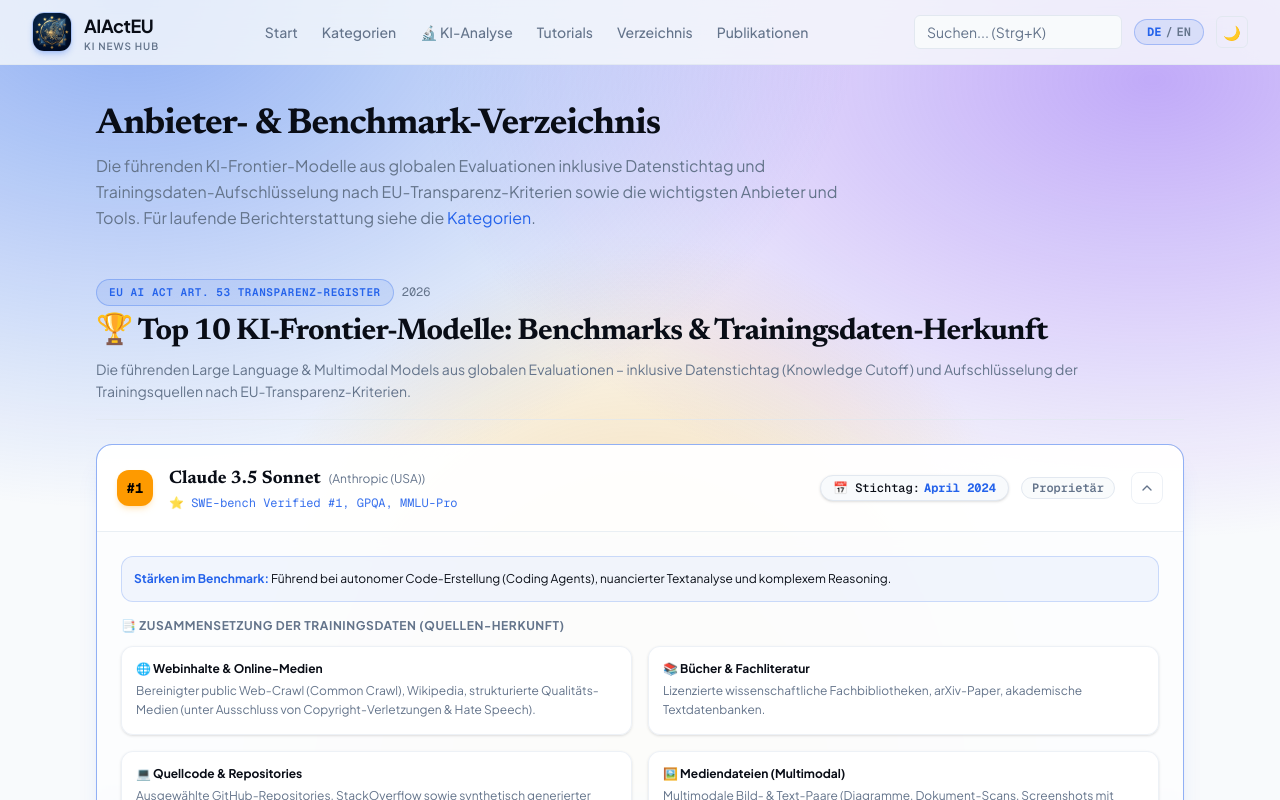
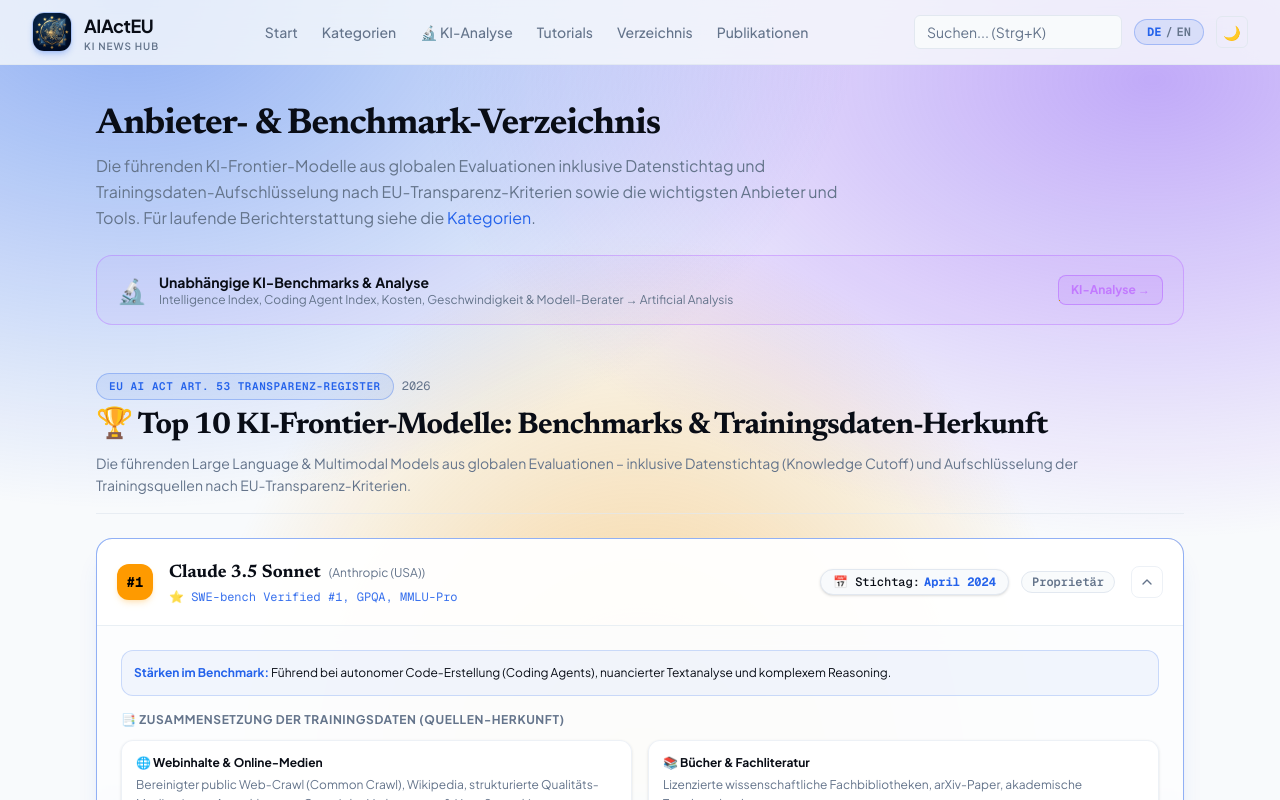
Before and after one commit to OrhanHero/AIActEU, a Next.js app in the folder frontend/: page /verzeichnis in a window 1280 px wide. Shown: the top 800 px of the page. Built offline with nearby package versions, Linux system fonts and the light colour scheme; no server answers.

Commit message:
fix(nav): Make header nav compact for 6 links + add ki-analyse banner on Verzeichnis page

```diff
--- a/frontend/src/app/verzeichnis/page.tsx
+++ b/frontend/src/app/verzeichnis/page.tsx
@@ -17,13 +17,34 @@
       <h1 className="font-serif-heading mb-2 text-3xl font-bold tracking-tight text-foreground sm:text-4xl">
         Anbieter- &amp; Benchmark-Verzeichnis
       </h1>
-      <p className="mb-10 max-w-3xl text-muted leading-relaxed">
+      <p className="mb-6 max-w-3xl text-muted leading-relaxed">
         Die führenden KI-Frontier-Modelle aus globalen Evaluationen inklusive Datenstichtag und Trainingsdaten-Aufschlüsselung nach EU-Transparenz-Kriterien sowie die wichtigsten Anbieter und Tools. Für laufende Berichterstattung siehe die{" "}
         <Link href="/kategorien" className="text-primary hover:underline">
           Kategorien
         </Link>
         .
       </p>
+
+      {/* KI-Analyse Banner */}
+      <Link
+        href="/ki-analyse"
+        className="mb-10 flex items-center justify-between gap-4 rounded-2xl border border-purple-500/30 bg-purple-500/5 px-5 py-4 transition-all hover:border-purple-500/50 hover:bg-purple-500/10 hover:shadow-lg group"
+      >
+        <div className="flex items-center gap-3">
+          <span className="text-2xl">🔬</span>
+          <div>
+            <p className="text-sm font-bold text-foreground group-hover:text-primary transition-colors">
+              Unabhängige KI-Benchmarks & Analyse
+            </p>
+            <p className="text-xs text-muted">
+              Intelligence Index, Coding Agent Index, Kosten, Geschwindigkeit & Modell-Berater → Artificial Analysis
+            </p>
+          </div>
+        </div>
+        <span className="shrink-0 rounded-lg border border-purple-500/40 bg-purple-500/10 px-3 py-1.5 text-xs font-bold text-purple-400 group-hover:bg-purple-500/20 transition-colors">
+          KI-Analyse →
+        </span>
+      </Link>
 
       {/* Top 10 KI-Modelle Leaderboard */}
       <TopModelsLeaderboard />
--- a/frontend/src/components/Header.tsx
+++ b/frontend/src/components/Header.tsx
@@ -75,7 +75,7 @@
           </span>
         </Link>
 
-        <nav className="hidden items-center gap-6 text-sm font-medium md:flex">
+        <nav className="hidden items-center gap-4 text-sm font-medium md:flex lg:gap-6">
           <NavLinks className="text-muted transition-all duration-200 hover:text-primary hover:scale-105" />
         </nav>
 
```
